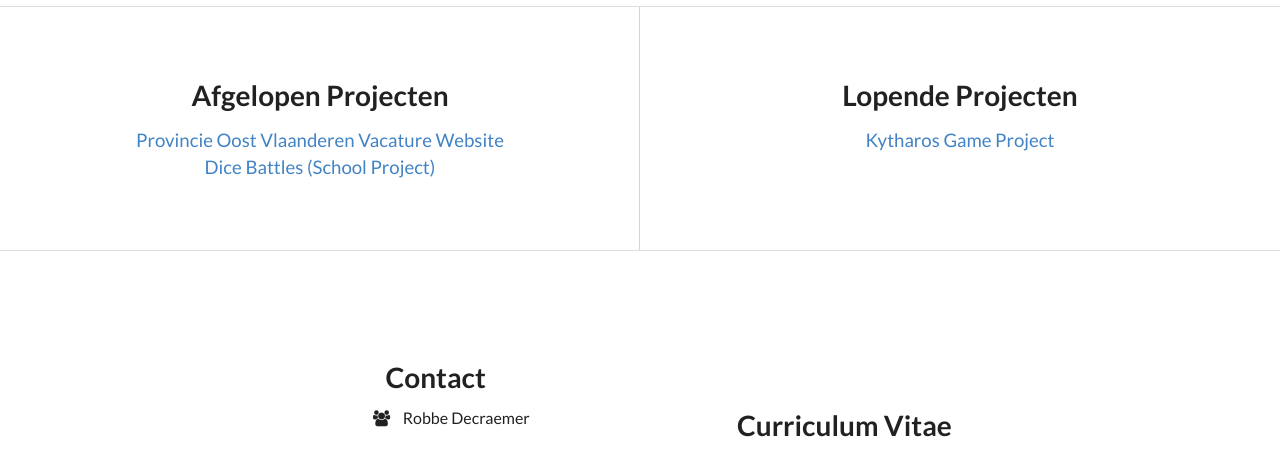
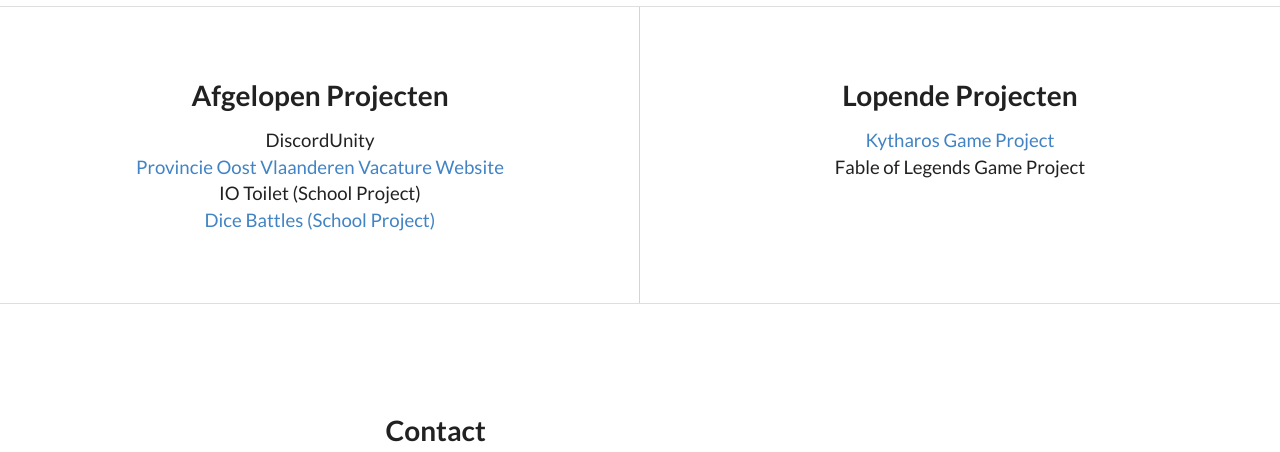
Before and after one commit to DatBlindArcher/RobbeDecraemer-r0661608.github.io, a plain HTML site: page index.html in a window 1280 px wide. Shown: the part 1760-2212 px from the top of the page. Drawn offline with Linux system fonts and the light colour scheme.

Commit message:
Update index.html

```diff
--- a/index.html
+++ b/index.html
@@ -718,7 +718,11 @@
                     <div class="column">
                         <h3>Afgelopen Projecten</h3>
                         <p>
+                            DiscordUnity
+                            <br>
                             <a href="https://vacatures.oost-vlaanderen.be/">Provincie Oost Vlaanderen Vacature Website</a>
+                            <br>
+                            IO Toilet (School Project)
                             <br>
                             <a href="http://193.191.177.8:10548/dicebattles">Dice Battles (School Project)</a>
                         </p>
@@ -727,6 +731,8 @@
                         <h3>Lopende Projecten</h3>
                         <p>
                             <a href="https://www.kytharos.com">Kytharos Game Project</a>
+                            <br>
+                            Fable of Legends Game Project
                         </p>
                     </div>
                 </div>
```
